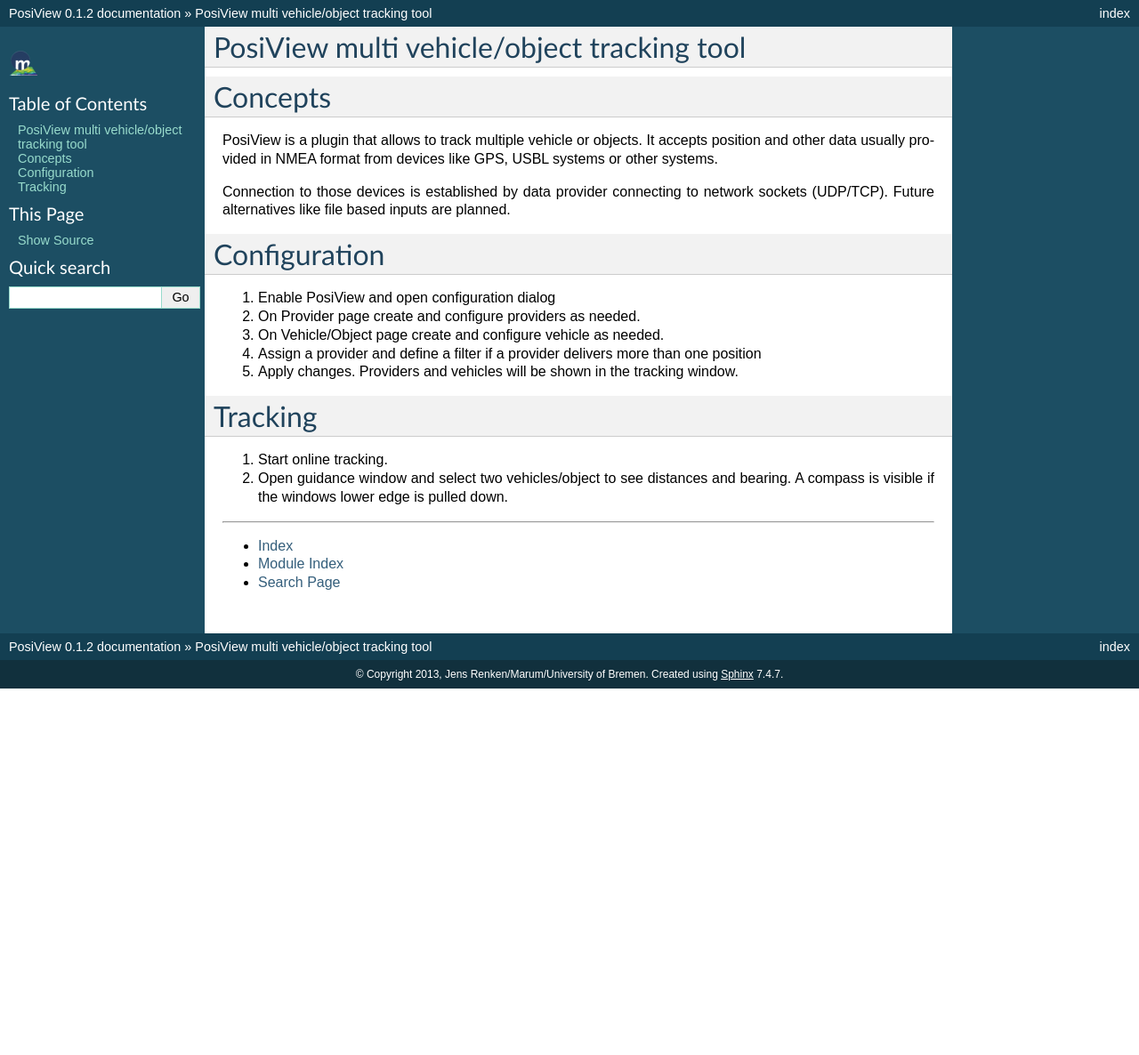
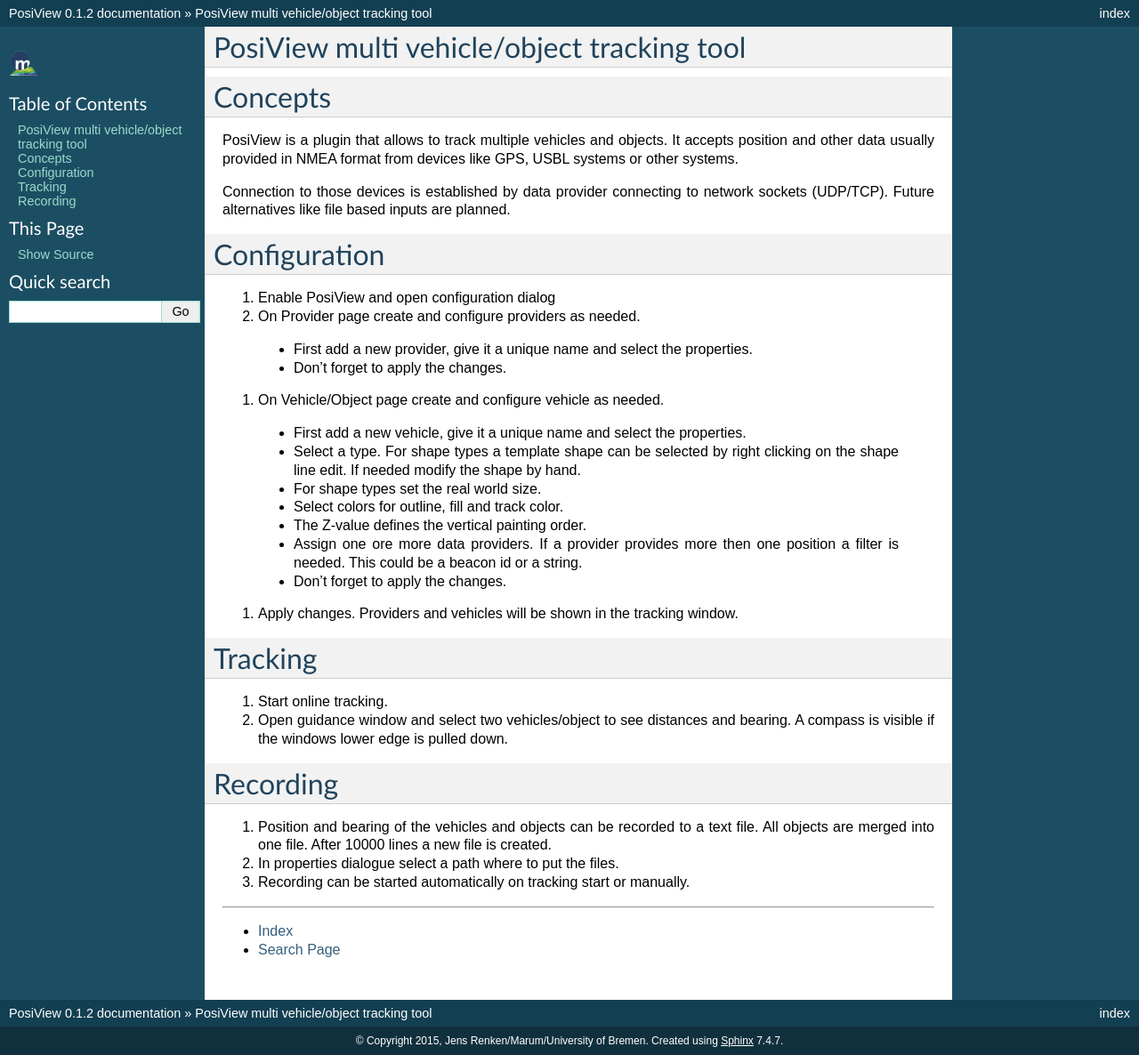
Before and after one commit to jrenken/qgis-PosiView, a Sphinx documentation site: the page built from help/source/index.rst, in a window 1280 px wide. Shown: the whole page at 89% size. Built offline with Sphinx 7.4.7, drawn with Linux system fonts in a browser that asks for light colours; formulas are drawn with MathJax 3; before the commit the page ends 900 px from its top, so only the background shows below that.

Commit message:
extend documentation

```diff
--- a/help/source/conf.py
+++ b/help/source/conf.py
@@ -41,7 +41,7 @@
 
 # General information about the project.
 project = u'PosiView'
-copyright = u'2013, Jens Renken/Marum/University of Bremen'
+copyright = u'2015, Jens Renken/Marum/University of Bremen'
 
 # The version info for the project you're documenting, acts as replacement for
 # |version| and |release|, also used in various other places throughout the
--- a/help/source/index.rst
+++ b/help/source/index.rst
@@ -17,7 +17,7 @@
 Concepts
 ==================
 
-PosiView is a plugin that allows to track multiple vehicle or objects.
+PosiView is a plugin that allows to track multiple vehicles and objects.
 It accepts position and other data usually provided in NMEA format from devices
 like GPS, USBL systems or other systems.
 
@@ -32,8 +32,16 @@
 
 #. Enable PosiView and open configuration dialog
 #. On Provider page create and configure providers as needed.
+  * First add a new provider, give it a unique name and select the properties.
+  * Don't forget to apply the changes.
 #. On Vehicle/Object page create and configure vehicle as needed.
-#. Assign a provider and define a filter if a provider delivers more than one position
+  * First add a new vehicle, give it a unique name and select the properties.
+  * Select a type. For shape types a template shape can be selected by right clicking on the shape line edit. If needed modify the shape by hand.
+  * For shape types set the real world size.
+  * Select colors for outline, fill and track color.
+  * The Z-value defines the vertical painting order.
+  * Assign one ore more data providers. If a provider provides more then one position a filter is needed. This could be a beacon id or a string.
+  * Don't forget to apply the changes.
 #. Apply changes. Providers and vehicles will be shown in the tracking window.
 
 .. index:: Tracking
@@ -44,10 +52,18 @@
 #. Start online tracking.
 #. Open guidance window and select two vehicles/object to see distances and bearing. A compass is visible if the windows lower edge is pulled down.
 
+.. index:: Recording
+
+Recording
+==================
+
+#. Position and bearing of the vehicles and objects can be recorded to a text file. All objects are merged into one file. After 10000 lines a new file is created.
+#. In properties dialogue select a path where to put the files.
+#. Recording can be started automatically on tracking start or manually.
+
 .. Indices and tables
 
 ==================
 
 * :ref:`genindex`
-* :ref:`modindex`
 * :ref:`search`
```
